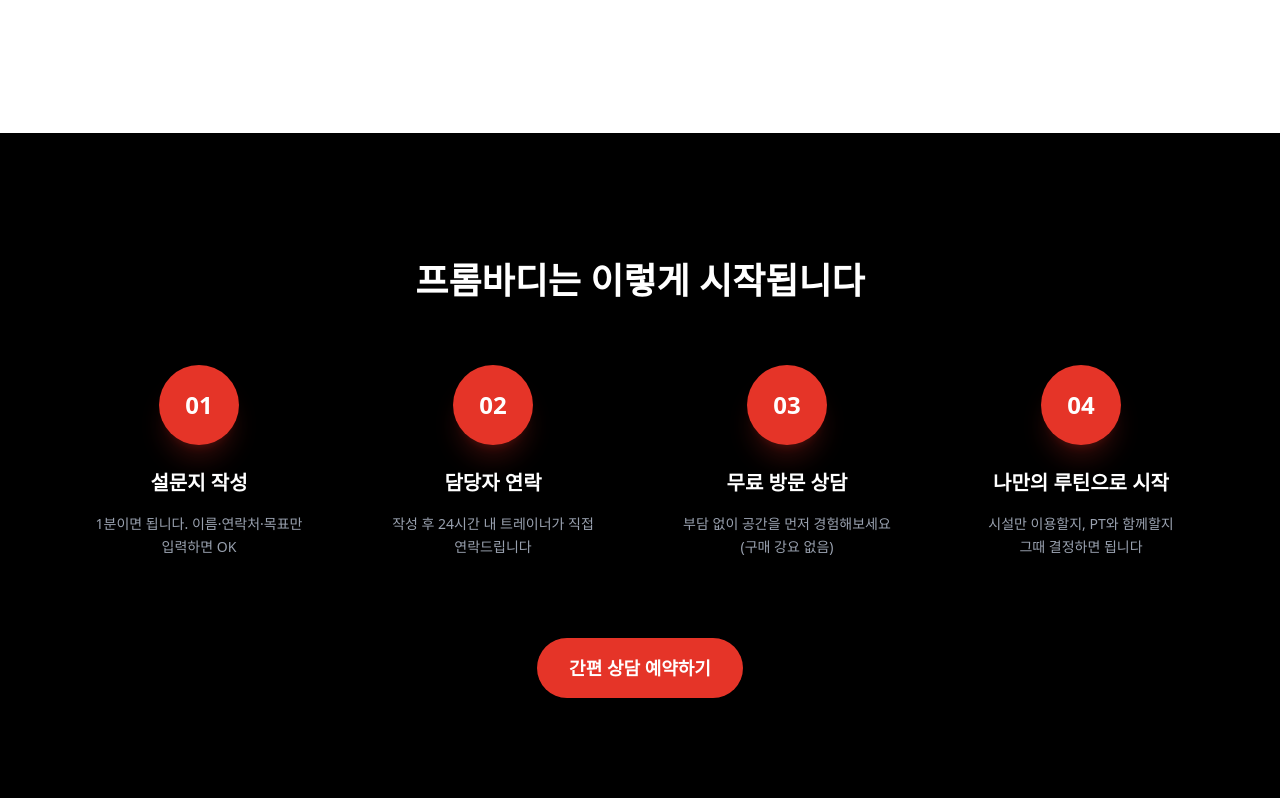
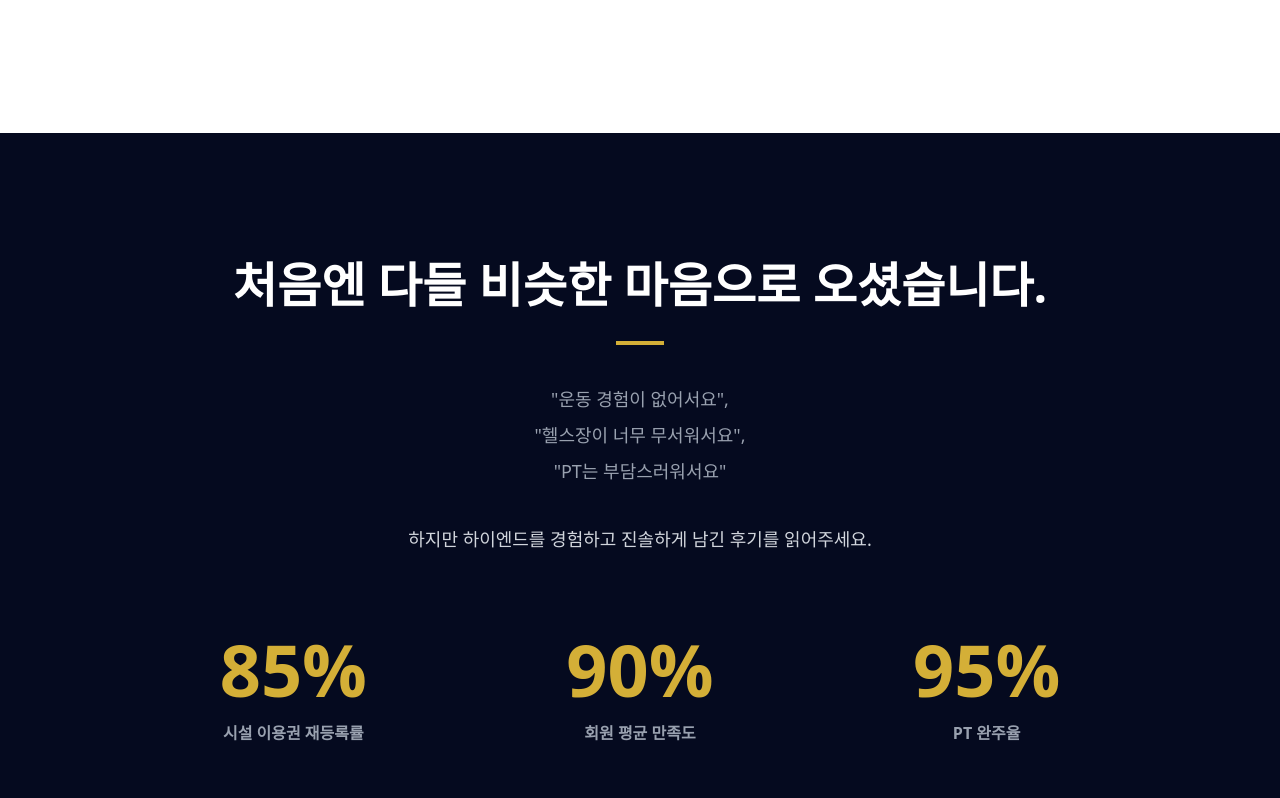
Before and after one commit to okmstyle-collab/from_body-landding, a React (Vite) app: page / in a window 1280 px wide. Shown: the part 5542-6340 px from the top of the page. Built offline with nearby package versions, Linux system fonts and the light colour scheme.

Commit message:
Add new statistics section below Proof Section

```diff
--- a/src/App.tsx
+++ b/src/App.tsx
@@ -379,6 +379,39 @@ export default function App() {
         </div>
       </section>
 
+      {/* 06-2. Proof Statistics Section */}
+      <section className="section-padding bg-[#050A1F] text-white">
+        <div className="max-w-5xl mx-auto px-4 text-center">
+          <h2 className="text-3xl md:text-5xl font-black mb-8 break-keep">처음엔 다들 비슷한 마음으로 오셨습니다.</h2>
+          <div className="w-12 h-1 bg-[#d4af37] mx-auto mb-10"></div>
+
+          <div className="text-gray-400 font-medium space-y-2 mb-10 text-lg">
+            <p>"운동 경험이 없어서요",</p>
+            <p>"헬스장이 너무 무서워서요",</p>
+            <p>"PT는 부담스러워서요"</p>
+          </div>
+
+          <p className="text-gray-300 font-medium mb-20 text-lg break-keep">
+            하지만 하이엔드를 경험하고 진솔하게 남긴 후기를 읽어주세요.
+          </p>
+
+          <div className="grid grid-cols-1 md:grid-cols-3 gap-12 text-center">
+            <div>
+              <div className="text-6xl md:text-7xl font-black text-[#d4af37] mb-4">85%</div>
+              <div className="text-gray-400 font-bold">시설 이용권 재등록률</div>
+            </div>
+            <div>
+              <div className="text-6xl md:text-7xl font-black text-[#d4af37] mb-4">90%</div>
+              <div className="text-gray-400 font-bold">회원 평균 만족도</div>
+            </div>
+            <div>
+              <div className="text-6xl md:text-7xl font-black text-[#d4af37] mb-4">95%</div>
+              <div className="text-gray-400 font-bold">PT 완주율</div>
+            </div>
+          </div>
+        </div>
+      </section>
+
       {/* 07. Process Section */}
       {/* 심리: 목표 그라데이션 효과 - 6단계로 확장하여 신뢰도 강화 */}
       <section className="section-padding bg-brand-outer text-white">
```
